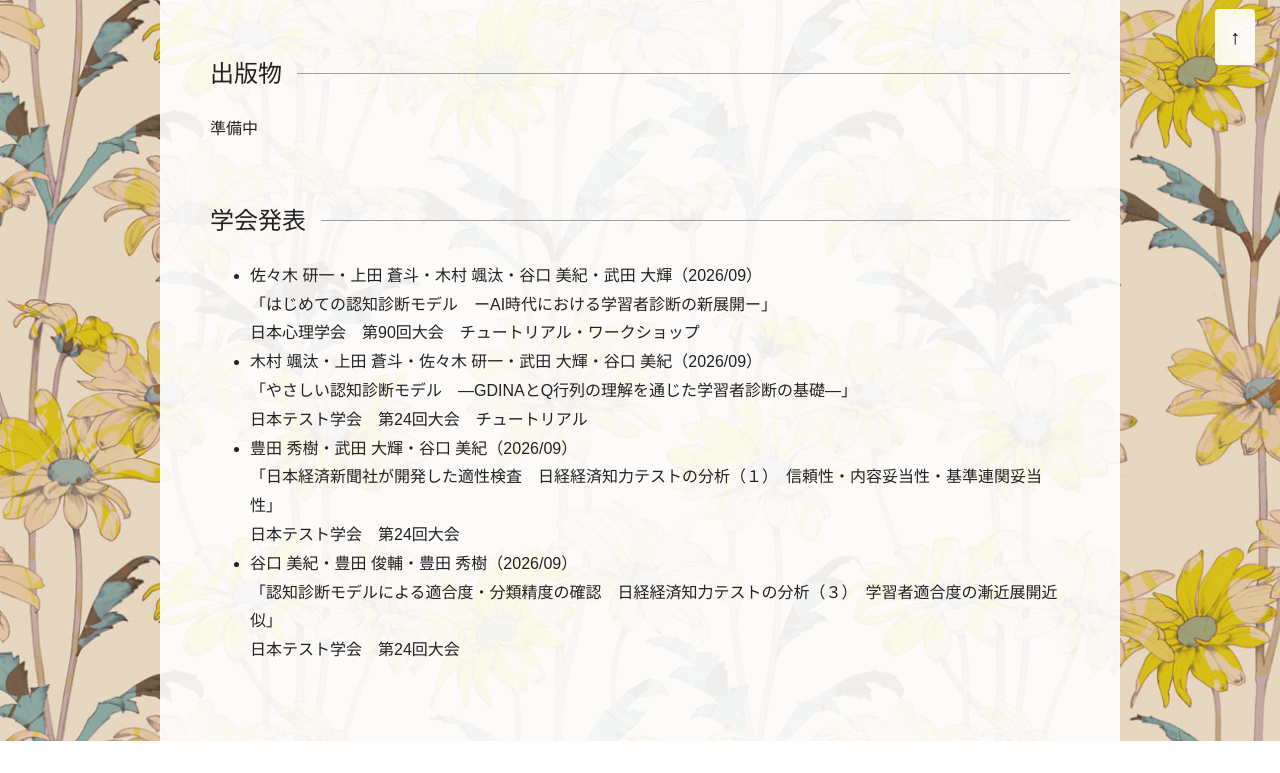
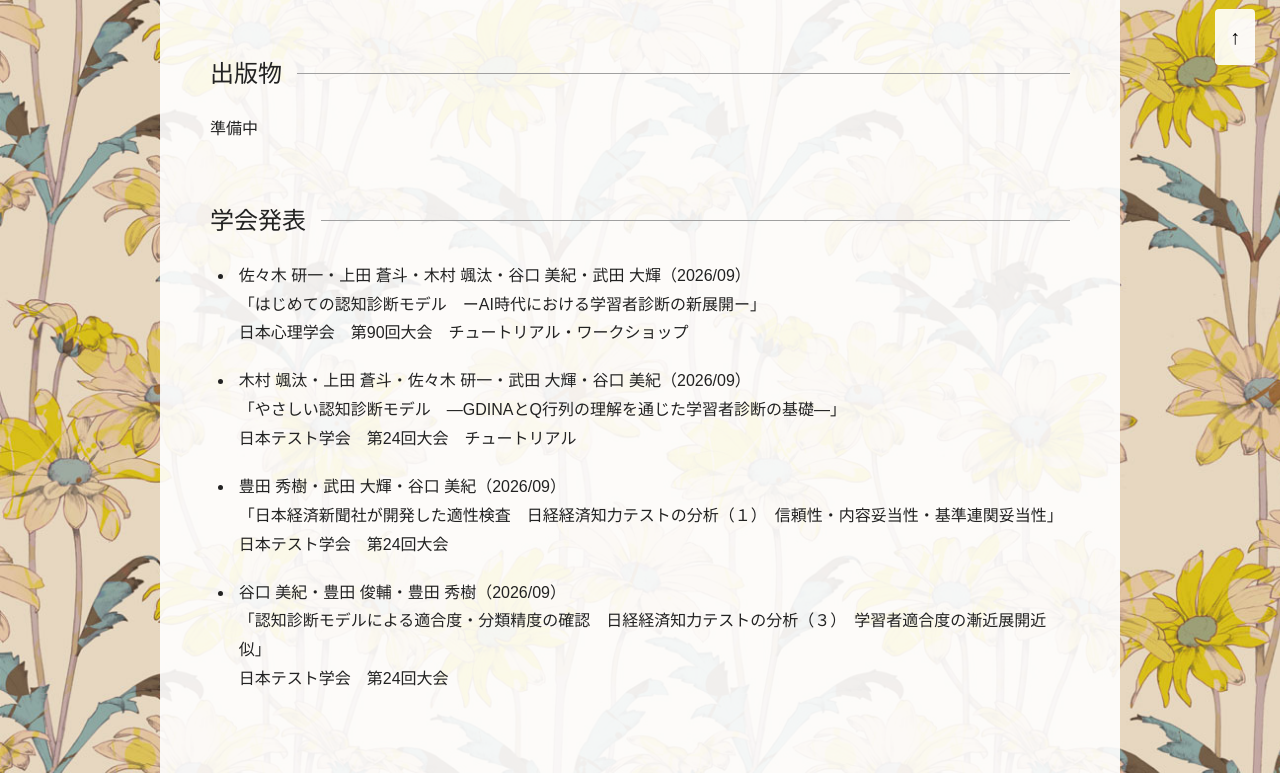
Before and after one commit to taniguchi-miki/taniguchi-miki.github.io, a plain HTML site: page index.html in a window 1280 px wide. Shown: the part 710-1483 px from the top of the page. Before the commit the page ends 1451 px from the top, so only its background shows below. Drawn offline with Linux system fonts and the light colour scheme.

Commit message:
Update stylesheet.css

```diff
--- a/stylesheet.css
+++ b/stylesheet.css
@@ -49,6 +49,17 @@
     flex: 1;
     height: 1px;
     background: #a0a0a0;
+  }
+
+.presentation-list {
+    padding-left: 1.5em;
+    margin: 0;
+  }
+
+.presentation-list li {
+    padding-left: 0.3em;
+    margin-bottom: 1.2em;
+    line-height: 1.8;
   }
 
   /* ハンバーガーボタン */
```
